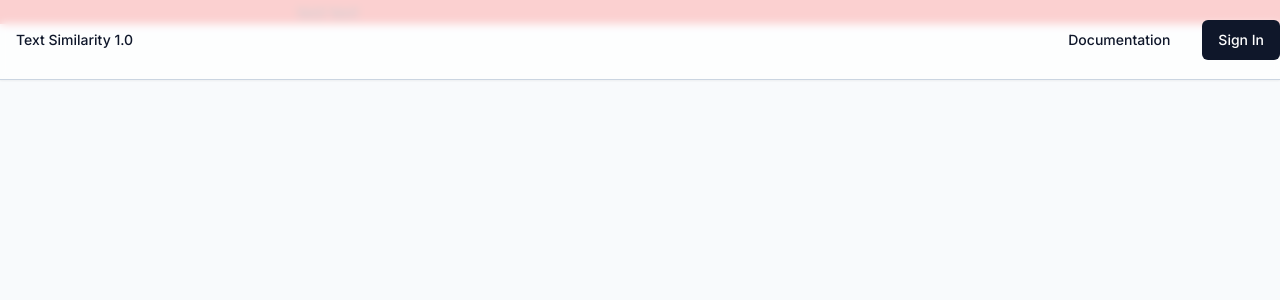
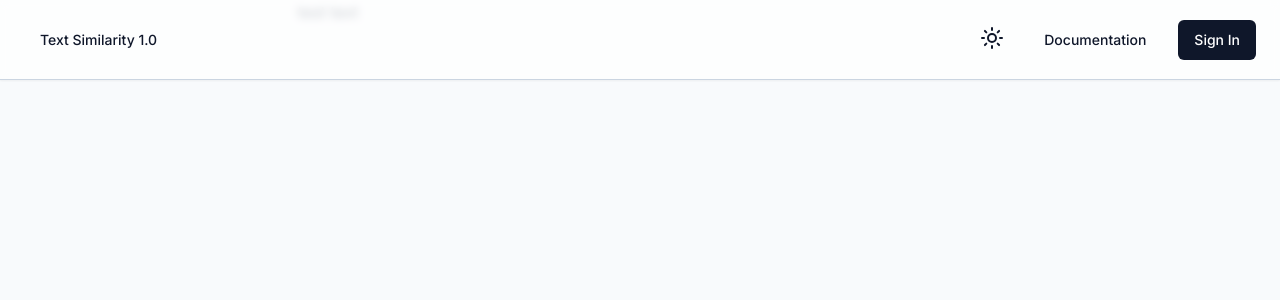
Before and after one commit to fLexsooP/similarity-api, a Next.js app: page / in a window 1280 px wide. Shown: the top 300 px of the page. Built offline with nearby package versions, Linux system fonts and the light colour scheme; no server answers.

Commit message:
Add button to switch theme on navbar

```diff
--- a/package.json
+++ b/package.json
@@ -19,6 +19,7 @@
     "@radix-ui/react-dropdown-menu": "^2.0.4",
     "@radix-ui/react-scroll-area": "^1.0.3",
     "@radix-ui/react-tabs": "^1.0.3",
+    "@tailwindcss/typography": "^0.5.9",
     "@total-typescript/ts-reset": "^0.4.2",
     "@types/node": "20.1.0",
     "@types/react": "18.2.5",
@@ -46,6 +47,7 @@
     "sharp": "^0.32.1",
     "simplebar-react": "^3.2.4",
     "tailwind-merge": "^1.12.0",
+    "tailwindcss-animate": "^1.0.5",
     "typescript": "5.0.4",
     "zod": "^3.21.4"
   },
--- a/src/app/page.tsx
+++ b/src/app/page.tsx
@@ -6,7 +6,7 @@ import Image from 'next/image'
 
 export default function Home() {
   return (
-    <main className="bg-red-500">
+    <main>
 
       <Paragraph size='sm'>test text</Paragraph>
     </main>
--- a/src/components/Navbar.tsx
+++ b/src/components/Navbar.tsx
@@ -3,6 +3,7 @@ import Link from 'next/link';
 import { buttonVariants } from '@/components/ui/Button';
 import SignInButton from '@/components/SignInButton';
 import SignOutButton from '@/components/SignOutButton';
+import { ThemeToggle } from '@/components/ThemeToggle';
 
 const Navbar = async () => {
   const session = await getServerSession();
@@ -15,9 +16,11 @@ const Navbar = async () => {
           Text Similarity 1.0
         </Link>
 
-        <div className="md:hidden">{/* <ThemeToggle /> */}</div>
+        <div className="md:hidden">
+          <ThemeToggle />
+        </div>
         <div className="hidden md:flex gap-4">
-          {/* <ThemeToggle /> */}
+          <ThemeToggle />
           <Link
             href="/documentation"
             className={buttonVariants({ variant: 'ghost' })}>
--- a/src/components/SignInButton.tsx
+++ b/src/components/SignInButton.tsx
@@ -1,7 +1,7 @@
 'use client';
 
 import { FC, useState } from 'react';
-import Button from './ui/Button';
+import {Button} from '@/components/ui/Button';
 import { signIn } from 'next-auth/react';
 
 interface SignInButtonProps {}
--- a/src/components/SignOutButton.tsx
+++ b/src/components/SignOutButton.tsx
@@ -1,7 +1,7 @@
 'use client';
 
 import { FC, useState } from 'react';
-import Button from './ui/Button';
+import {Button} from '@/components/ui/Button';
 import { signOut } from 'next-auth/react';
 
 interface SignOutButtonProps {}
--- /dev/null
+++ b/src/components/ThemeToggle.tsx
@@ -0,0 +1,48 @@
+'use client';
+
+import * as React from 'react';
+import { useTheme } from 'next-themes';
+
+// import { Icons } from '@/components/Icons'
+import { Button } from '@/components/ui/Button';
+import {
+  DropdownMenu,
+  DropdownMenuContent,
+  DropdownMenuItem,
+  DropdownMenuTrigger,
+} from '@/components/ui/DropdownMenu';
+import { Moon, Sun } from 'lucide-react';
+
+export function ThemeToggle() {
+  const { setTheme } = useTheme();
+
+  return (
+    <DropdownMenu>
+      <DropdownMenuTrigger asChild>
+        <Button
+          variant="ghost"
+          size="sm">
+          <Sun className='rotate-0 scale-100 transition-all hover:text-slate-900 dark:-rotate-90 dark:scale-0 dark:text-slate-400 dark:hover:text-slate-100' />
+          <Moon className='absolute rotate-90 scale-0 transition-all hover:text-slate-900 dark:rotate-0 dark:scale-100 dark:text-slate-400 dark:hover:text-slate-100' />
+          <span className="sr-only">Toggle theme</span>
+        </Button>
+      </DropdownMenuTrigger>
+      <DropdownMenuContent
+        align="end"
+        forceMount>
+        <DropdownMenuItem onClick={() => setTheme('light')}>
+          {/* <Icons.Sun className='mr-2 h-4 w-4' /> */}
+          <span>Light</span>
+        </DropdownMenuItem>
+        <DropdownMenuItem onClick={() => setTheme('dark')}>
+          {/* <Icons.Moon className='mr-2 h-4 w-4' /> */}
+          <span>Dark</span>
+        </DropdownMenuItem>
+        <DropdownMenuItem onClick={() => setTheme('system')}>
+          {/* <Icons.Laptop className='mr-2 h-4 w-4' /> */}
+          <span>System</span>
+        </DropdownMenuItem>
+      </DropdownMenuContent>
+    </DropdownMenu>
+  );
+}
--- a/src/components/ui/Button.tsx
+++ b/src/components/ui/Button.tsx
@@ -5,7 +5,7 @@ import { Loader2 } from 'lucide-react';
 
 interface ButtonProps {}
 
-export const buttonVariants = cva(
+const buttonVariants = cva(
   'active:scale-95 inline-flex items-center justify-center rounded-md text-sm font-medium transition-color focus:outline-none focus:ring-2 focus:ring-slate-400 focus:ring-offset-2 disabled:opacity-50 dark:focus:ring-slate-400 disabled:pointer-event-none dark:focus:ring-offset-slate-900',
   {
     variants: {
@@ -55,4 +55,4 @@ const Button = forwardRef<HTMLButtonElement, ButtonProps>(
 );
 Button.displayName = 'Button';
 
-export default Button;
+export { Button, buttonVariants }
--- /dev/null
+++ b/src/components/ui/DropdownMenu.tsx
@@ -0,0 +1,200 @@
+'use client'
+
+import * as React from 'react'
+import * as DropdownMenuPrimitive from '@radix-ui/react-dropdown-menu'
+import { Check, ChevronRight, Circle } from 'lucide-react'
+
+import { cn } from '@/lib/utils'
+
+const DropdownMenu = DropdownMenuPrimitive.Root
+
+const DropdownMenuTrigger = DropdownMenuPrimitive.Trigger
+
+const DropdownMenuGroup = DropdownMenuPrimitive.Group
+
+const DropdownMenuPortal = DropdownMenuPrimitive.Portal
+
+const DropdownMenuSub = DropdownMenuPrimitive.Sub
+
+const DropdownMenuRadioGroup = DropdownMenuPrimitive.RadioGroup
+
+const DropdownMenuSubTrigger = React.forwardRef<
+  React.ElementRef<typeof DropdownMenuPrimitive.SubTrigger>,
+  React.ComponentPropsWithoutRef<typeof DropdownMenuPrimitive.SubTrigger> & {
+    inset?: boolean
+  }
+>(({ className, inset, children, ...props }, ref) => (
+  <DropdownMenuPrimitive.SubTrigger
+    ref={ref}
+    className={cn(
+      'flex cursor-default select-none items-center rounded-sm py-1.5 px-2 text-sm font-medium outline-none focus:bg-slate-100 data-[state=open]:bg-slate-100 dark:focus:bg-slate-700 dark:data-[state=open]:bg-slate-700',
+      inset && 'pl-8',
+      className
+    )}
+    {...props}>
+    {children}
+    <ChevronRight className='ml-auto h-4 w-4' />
+  </DropdownMenuPrimitive.SubTrigger>
+))
+DropdownMenuSubTrigger.displayName =
+  DropdownMenuPrimitive.SubTrigger.displayName
+
+const DropdownMenuSubContent = React.forwardRef<
+  React.ElementRef<typeof DropdownMenuPrimitive.SubContent>,
+  React.ComponentPropsWithoutRef<typeof DropdownMenuPrimitive.SubContent>
+>(({ className, ...props }, ref) => (
+  <DropdownMenuPrimitive.SubContent
+    ref={ref}
+    className={cn(
+      'z-50 min-w-[8rem] overflow-hidden rounded-md border border-slate-100 bg-white p-1 text-slate-700 shadow-md animate-in slide-in-from-left-1 dark:border-slate-800 dark:bg-slate-800 dark:text-slate-400',
+      className
+    )}
+    {...props}
+  />
+))
+DropdownMenuSubContent.displayName =
+  DropdownMenuPrimitive.SubContent.displayName
+
+const DropdownMenuContent = React.forwardRef<
+  React.ElementRef<typeof DropdownMenuPrimitive.Content>,
+  React.ComponentPropsWithoutRef<typeof DropdownMenuPrimitive.Content>
+>(({ className, sideOffset = 4, ...props }, ref) => (
+  <DropdownMenuPrimitive.Portal>
+    <DropdownMenuPrimitive.Content
+      ref={ref}
+      sideOffset={sideOffset}
+      className={cn(
+        'z-50 min-w-[8rem] overflow-hidden rounded-md border border-slate-100 bg-white p-1 text-slate-700 shadow-md animate-in data-[side=right]:slide-in-from-left-2 data-[side=left]:slide-in-from-right-2 data-[side=bottom]:slide-in-from-top-2 data-[side=top]:slide-in-from-bottom-2 dark:border-slate-800 dark:bg-slate-800 dark:text-slate-400',
+        className
+      )}
+      {...props}
+    />
+  </DropdownMenuPrimitive.Portal>
+))
+DropdownMenuContent.displayName = DropdownMenuPrimitive.Content.displayName
+
+const DropdownMenuItem = React.forwardRef<
+  React.ElementRef<typeof DropdownMenuPrimitive.Item>,
+  React.ComponentPropsWithoutRef<typeof DropdownMenuPrimitive.Item> & {
+    inset?: boolean
+  }
+>(({ className, inset, ...props }, ref) => (
+  <DropdownMenuPrimitive.Item
+    ref={ref}
+    className={cn(
+      'relative flex cursor-default text-base md:text-sm select-none items-center rounded-sm py-1.5 px-2 font-medium outline-none focus:bg-slate-100 data-[disabled]:pointer-events-none data-[disabled]:opacity-50 dark:focus:bg-slate-700',
+      inset && 'pl-8',
+      className
+    )}
+    {...props}
+  />
+))
+DropdownMenuItem.displayName = DropdownMenuPrimitive.Item.displayName
+
+const DropdownMenuCheckboxItem = React.forwardRef<
+  React.ElementRef<typeof DropdownMenuPrimitive.CheckboxItem>,
+  React.ComponentPropsWithoutRef<typeof DropdownMenuPrimitive.CheckboxItem>
+>(({ className, children, checked, ...props }, ref) => (
+  <DropdownMenuPrimitive.CheckboxItem
+    ref={ref}
+    className={cn(
+      'relative flex cursor-default select-none items-center rounded-sm py-1.5 pl-8 pr-2 text-sm font-medium outline-none focus:bg-slate-100 data-[disabled]:pointer-events-none data-[disabled]:opacity-50 dark:focus:bg-slate-700',
+      className
+    )}
+    checked={checked}
+    {...props}>
+    <span className='absolute left-2 flex h-3.5 w-3.5 items-center justify-center'>
+      <DropdownMenuPrimitive.ItemIndicator>
+        <Check className='h-4 w-4' />
+      </DropdownMenuPrimitive.ItemIndicator>
+    </span>
+    {children}
+  </DropdownMenuPrimitive.CheckboxItem>
+))
+DropdownMenuCheckboxItem.displayName =
+  DropdownMenuPrimitive.CheckboxItem.displayName
+
+const DropdownMenuRadioItem = React.forwardRef<
+  React.ElementRef<typeof DropdownMenuPrimitive.RadioItem>,
+  React.ComponentPropsWithoutRef<typeof DropdownMenuPrimitive.RadioItem>
+>(({ className, children, ...props }, ref) => (
+  <DropdownMenuPrimitive.RadioItem
+    ref={ref}
+    className={cn(
+      'relative flex cursor-default select-none items-center rounded-sm py-1.5 pl-8 pr-2 text-sm font-medium outline-none focus:bg-slate-100 data-[disabled]:pointer-events-none data-[disabled]:opacity-50 dark:focus:bg-slate-700',
+      className
+    )}
+    {...props}>
+    <span className='absolute left-2 flex h-3.5 w-3.5 items-center justify-center'>
+      <DropdownMenuPrimitive.ItemIndicator>
+        <Circle className='h-2 w-2 fill-current' />
+      </DropdownMenuPrimitive.ItemIndicator>
+    </span>
+    {children}
+  </DropdownMenuPrimitive.RadioItem>
+))
+DropdownMenuRadioItem.displayName = DropdownMenuPrimitive.RadioItem.displayName
+
+const DropdownMenuLabel = React.forwardRef<
+  React.ElementRef<typeof DropdownMenuPrimitive.Label>,
+  React.ComponentPropsWithoutRef<typeof DropdownMenuPrimitive.Label> & {
+    inset?: boolean
+  }
+>(({ className, inset, ...props }, ref) => (
+  <DropdownMenuPrimitive.Label
+    ref={ref}
+    className={cn(
+      'px-2 py-1.5 text-sm font-semibold text-slate-900 dark:text-slate-300',
+      inset && 'pl-8',
+      className
+    )}
+    {...props}
+  />
+))
+DropdownMenuLabel.displayName = DropdownMenuPrimitive.Label.displayName
+
+const DropdownMenuSeparator = React.forwardRef<
+  React.ElementRef<typeof DropdownMenuPrimitive.Separator>,
+  React.ComponentPropsWithoutRef<typeof DropdownMenuPrimitive.Separator>
+>(({ className, ...props }, ref) => (
+  <DropdownMenuPrimitive.Separator
+    ref={ref}
+    className={cn('-mx-1 my-1 h-px bg-slate-100 dark:bg-slate-700', className)}
+    {...props}
+  />
+))
+DropdownMenuSeparator.displayName = DropdownMenuPrimitive.Separator.displayName
+
+const DropdownMenuShortcut = ({
+  className,
+  ...props
+}: React.HTMLAttributes<HTMLSpanElement>) => {
+  return (
+    <span
+      className={cn(
+        'ml-auto text-xs tracking-widest text-slate-500',
+        className
+      )}
+      {...props}
+    />
+  )
+}
+DropdownMenuShortcut.displayName = 'DropdownMenuShortcut'
+
+export {
+  DropdownMenu,
+  DropdownMenuTrigger,
+  DropdownMenuContent,
+  DropdownMenuItem,
+  DropdownMenuCheckboxItem,
+  DropdownMenuRadioItem,
+  DropdownMenuLabel,
+  DropdownMenuSeparator,
+  DropdownMenuShortcut,
+  DropdownMenuGroup,
+  DropdownMenuPortal,
+  DropdownMenuSub,
+  DropdownMenuSubContent,
+  DropdownMenuSubTrigger,
+  DropdownMenuRadioGroup,
+}
--- a/tailwind.config.js
+++ b/tailwind.config.js
@@ -1,18 +1,32 @@
+const { fontFamily } = require('tailwindcss/defaultTheme');
+const { colors } = require('tailwindcss/colors');
+
 /** @type {import('tailwindcss').Config} */
 module.exports = {
+  darkMode: ['class'],
   content: [
     './src/pages/**/*.{js,ts,jsx,tsx,mdx}',
     './src/components/**/*.{js,ts,jsx,tsx,mdx}',
     './src/app/**/*.{js,ts,jsx,tsx,mdx}',
   ],
   theme: {
-    extend: {
-      backgroundImage: {
-        'gradient-radial': 'radial-gradient(var(--tw-gradient-stops))',
-        'gradient-conic':
-          'conic-gradient(from 180deg at 50% 50%, var(--tw-gradient-stops))',
+    container: {
+      center: true,
+      padding: '1.5rem',
+      screens: {
+        '2xl': '1360px',
       },
     },
+    extend: {
+      fontFamily: {
+        sans: ['var(--font-inter)', ...fontFamily.sans],
+        colors: {
+          ...colors,
+          'light-gold': '#f5bc51',
+          'dark-gold': '#533519',
+        },
+      },
+    },
+    plugins: [require('tailwindcss-animate'), require('@tailwindcss/typography')],
   },
-  plugins: [],
-}
+};
```
Also changed, not shown: 1 other file (tests, documents, lock files or other folders).
